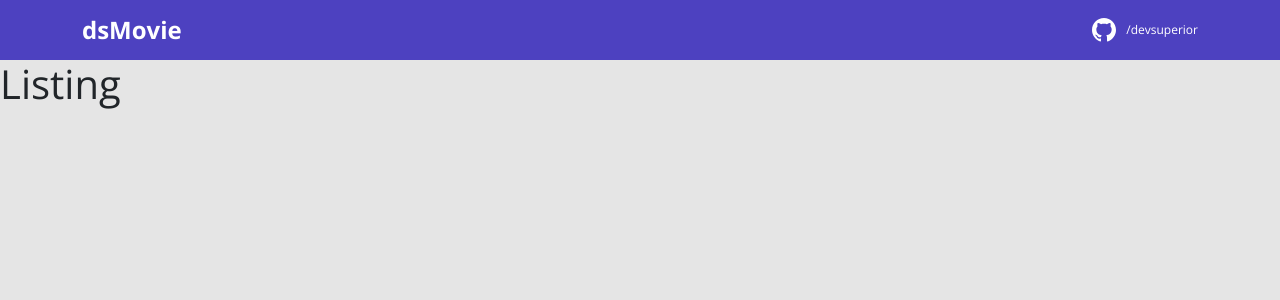
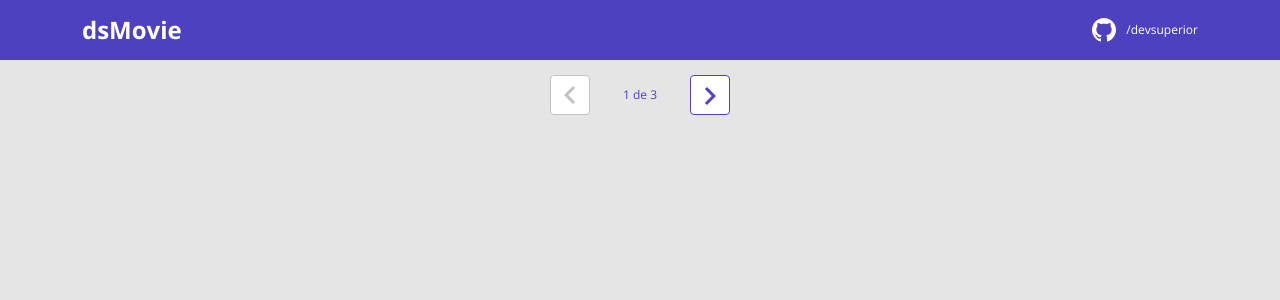
Before and after one commit to slkjao/dsMovie-spring-react, a React (Create React App) app in the folder frontend/: page / in a window 1280 px wide. Shown: the top 300 px of the page. Built offline with nearby package versions, Linux system fonts and the light colour scheme; the HTML template or start-up script is replaced by a standard one.

Commit message:
Pagination Layout

```diff
--- /dev/null
+++ b/frontend/src/components/Pagination/index.tsx
@@ -0,0 +1,20 @@
+import { ReactComponent as Arrow } from "assets/img/setinha.svg";
+import "./style.css";
+
+function Pagination() {
+  return (
+    <div className="dsmovie-pagination-container">
+      <div className="dsmovie-pagination-box">
+        <button className="dsmovie-pagination-button" disabled={true}>
+          <Arrow />
+        </button>
+        <p>{`${1} de ${3}`}</p>
+        <button className="dsmovie-pagination-button" disabled={false}>
+          <Arrow className="dsmovie-flip-horizontal" />
+        </button>
+      </div>
+    </div>
+  );
+}
+
+export default Pagination;
--- /dev/null
+++ b/frontend/src/components/Pagination/style.css
@@ -0,0 +1,53 @@
+.dsmovie-pagination-container {
+    padding: 15px 0;
+    display: flex;
+    justify-content: center;
+    align-items: center;
+}
+
+.dsmovie-pagination-box {
+    width: 180px;
+    display: flex;
+    justify-content: space-between;
+    align-items: center;
+}
+
+.dsmovie-pagination-box form {
+    width: 100%;
+    display: flex;
+}
+
+.dsmovie-pagination-button {
+    width: 40px;
+    height: 40px;
+    border-radius: 4px;
+    background-color: #fff;
+    display: flex;
+    justify-content: center;
+    align-items: center;
+    border: 1px solid var(--color-primary);
+    cursor: pointer;
+}
+
+.dsmovie-pagination-button svg {
+    filter: brightness(0) saturate(100%) invert(26%) sepia(19%) saturate(7395%) hue-rotate(234deg) brightness(89%) contrast(92%);
+}
+
+.dsmovie-pagination-button:disabled {
+    border: 1px solid #c2c2c2;
+    cursor: unset;
+}
+
+.dsmovie-pagination-button:disabled svg {
+    filter: none;
+}
+
+.dsmovie-pagination-container p {
+    margin: 0;
+    font-size: 12px;
+    color: var(--color-primary);
+}
+
+.dsmovie-flip-horizontal {
+    transform: rotate(180deg);
+}
--- a/frontend/src/pages/form/style.css
+++ b/frontend/src/pages/form/style.css
@@ -2,6 +2,11 @@
     max-width: 480px;
     margin: 40px auto;
     padding: 20px;
+}
+
+.dsmovie-contact-link {
+    text-decoration: none;
+    color: #fff;
 }
 
 .dsmovie-form {
--- a/frontend/src/pages/listing/index.tsx
+++ b/frontend/src/pages/listing/index.tsx
@@ -1,7 +1,7 @@
-function Listing(){
-    return(
-        <h1>Listing</h1>
-    );
+import Pagination from "components/Pagination";
+
+function Listing() {
+  return <Pagination />;
 }
 
 export default Listing;
```
Also changed, not shown: frontend/src/assets/img/setinha.svg (added).
